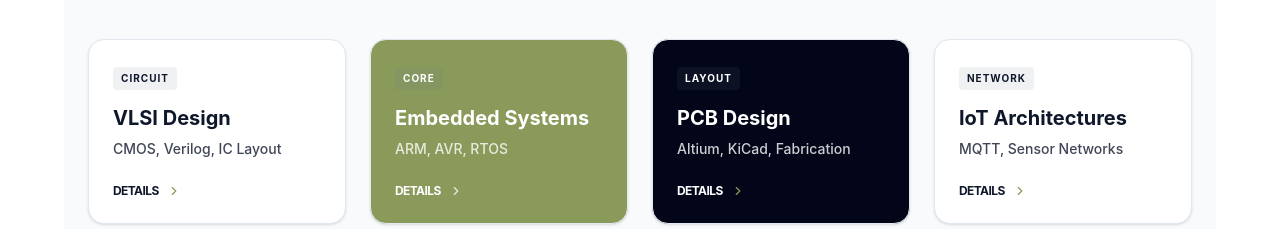
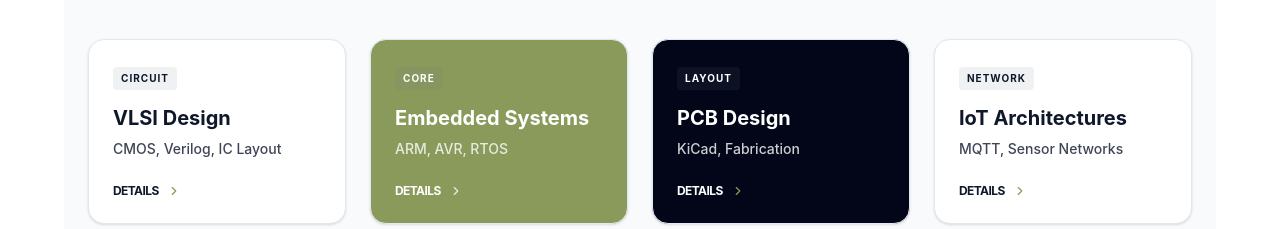
Before and after one commit to manoj748328/Portfolio, a Next.js app: page / in a window 1280 px wide. Shown: the part 1200-1429 px from the top of the page. Built offline with nearby package versions, Linux system fonts and the light colour scheme.

Commit message:
Updated about and skills section

```diff
--- a/components/sections/Skills.tsx
+++ b/components/sections/Skills.tsx
@@ -29,7 +29,7 @@
   },
   {
     name: "PCB Design",
-    detail: "Altium, KiCad, Fabrication",
+    detail: "KiCad, Fabrication",
     bgColor: "bg-slate-950 text-white",
     iconColor: "text-brand-sage",
     tag: "Layout"
```
